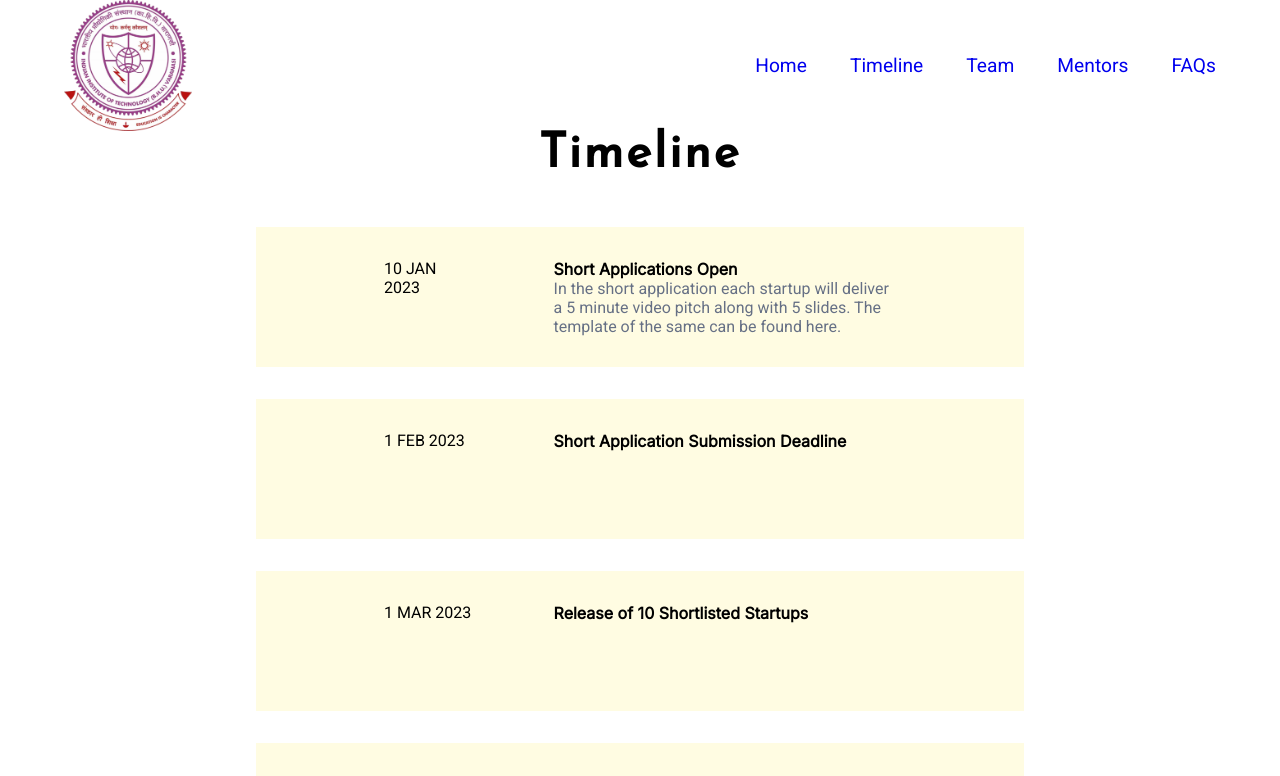
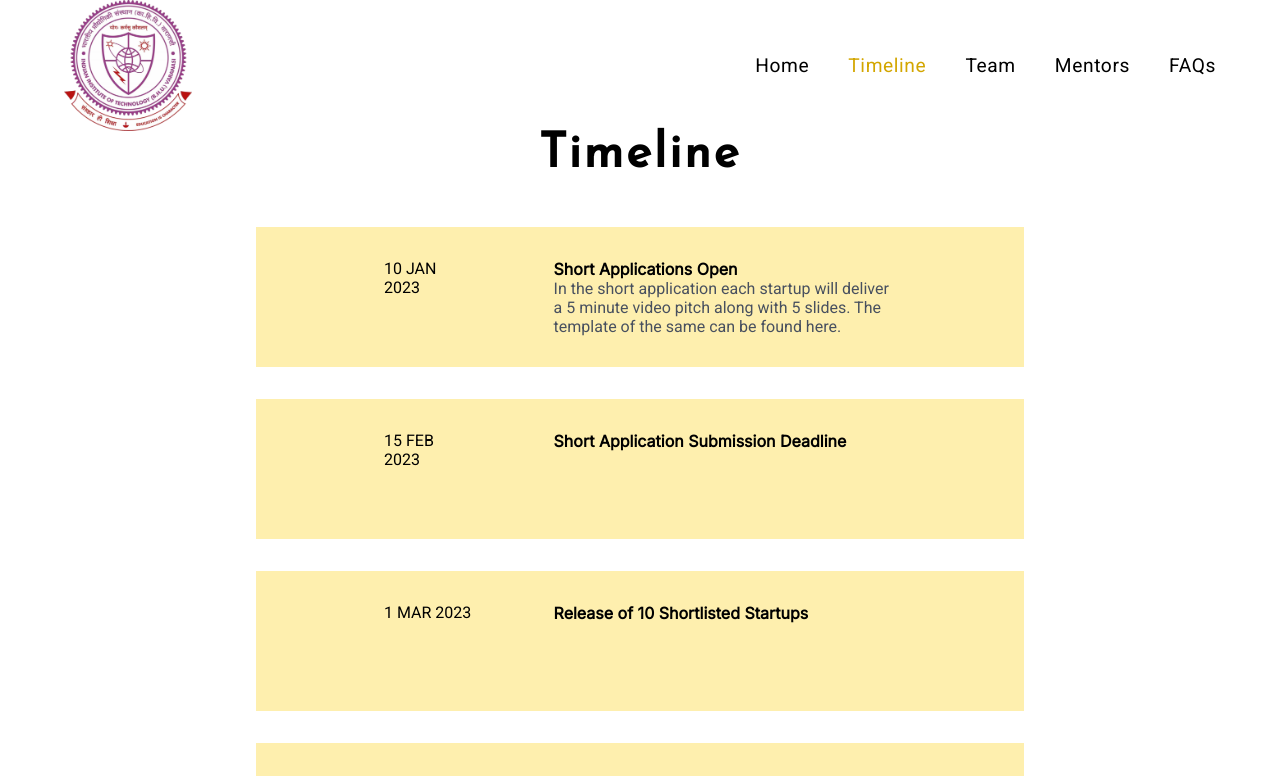
Before and after one commit to bhav-khurana/IIT-BHU-SeedFund, a React (Create React App) app: page /timeline in a window 1280 px wide. Shown: the top 776 px of the page. Built offline with nearby package versions, Linux system fonts and the light colour scheme; a web font is replaced by a local one.

Commit message:
Add Apply Link, FAQs, with minor UI changes

```diff
--- a/src/Component/FAQs.js
+++ b/src/Component/FAQs.js
@@ -18,6 +18,7 @@ const FAQs = ()=>{
                 <FAQ question={"I am an IIT BHU alumni and I graduated last year. Can I apply?"} answer={"IIT BHU Alumni who have graduated in the last 2 years can apply."} />
                 <FAQ question={"What is the selection criteria?"} answer={"One of the most important selection criteria will be whether the startup could have a high probability of receiving subsequent funding from an institutional investor after graduating from the Seed Fund program."} />
                 <FAQ question={"Who can apply?"} answer={"Only students graduating from IIT BHU in the year 2023 can apply now. Students could be Bachelors, or Masters, or IDD, or PhD students. Students who have graduated in the last 2 years can also apply."} />
+                <FAQ question={"Which sectors is the IIT BHU seed fund focusing on?"} answer={"We are focussed to fund startups in the following sectors \n1. Mobility\n2. Climate tech\n3. Agri tech and Agri supply chain\n4. Fintech Applications\n5. Enterprise Software (This includes solutions for analytics, networking, cybersecurity, etc.)\n6. Robotics and AI\n7. Digital Economy Solutions\n8. Waste management and water purification \n9. Defence Tech."} />
             </div>
         </div>
         </>
--- a/src/Component/Home.js
+++ b/src/Component/Home.js
@@ -32,7 +32,7 @@ const Home = ()=>{
             <img src={urgentBro} alt="urgent-bro" className="applyImage" />
             <div className="applyText">Application Deadline : 1 February 2023
             <div className="applyButton">
-                Apply Now
+                <a href="https://forms.gle/v4JuULMoXhMWU3CN9" className="applyLink">Apply Now</a>
             </div>
             </div>
         </div>
--- a/src/Component/Timeline.js
+++ b/src/Component/Timeline.js
@@ -9,8 +9,8 @@ const Timeline = ()=>{
         <>
         <Navbar />
         <div className="heading">Timeline</div>
-        <Step date={"10 JAN 2023"} title={"Short Applications Open"} subtitle={"In the short application each startup will deliver a 5 minute video pitch along with 5 slides. The template of the same can be found here."} />
-        <Step date={"1 FEB 2023"} title={"Short Application Submission Deadline"} subtitle={""} />
+        <Step date={"10 JAN 2023"} title={"Short Applications Open"} subtitle={'In the short application each startup will deliver a 5 minute video pitch along with 5 slides. The template of the same can be found here.'} />
+        <Step date={"15 FEB 2023"} title={"Short Application Submission Deadline"} subtitle={""} />
         <Step date={"1 MAR 2023"} title={"Release of 10 Shortlisted Startups"} subtitle={""} />
         <Step date={"1 APR 2023"} title={"Long Application Submission Deadline"} subtitle={"The founding team will put together a long application with the assistance of a designated mentor, consisting of a presentation with 10–15 slides and a business plan of 5–10 pages. The template for the same can be found here."} />
         <Step date={"April 2023"} title={"Interview of Founding Team with the Investment Committee"} subtitle={"Conducted Throughout the month of April"} />
--- a/src/Css/Home.css
+++ b/src/Css/Home.css
@@ -86,6 +86,11 @@ header {
     letter-spacing: 1px;
     border-radius: 55px;
     background-color: #F5E195;
+}
+
+.applyLink {
+    text-decoration: none;
+    color: black;
 }
 
 @media screen and (max-width:1380px) {
--- a/src/Css/Navstyle.css
+++ b/src/Css/Navstyle.css
@@ -35,6 +35,13 @@
     font-size: 1.2rem;
     text-decoration: none;
     font-family: 'Roboto', sans-serif;
+    color: black;
+    font-weight: 500;
+    letter-spacing: 0.6px;
+}
+
+.activeItem{
+    color: #D3A600;
 }
 @media(max-width:768px){
     .navContainer{
--- a/src/Css/Step.css
+++ b/src/Css/Step.css
@@ -1,6 +1,6 @@
 .step {
     display: flex;
-    background-color: #FFFCE2;
+    background-color: #feefae;
     margin: 2em auto;
     width: 60%;
     height: 140px;
@@ -30,7 +30,7 @@
 .subtitle {
     font-family: 'Roboto', sans-serif;
     line-height: 1.2em;
-    color: #667085;
+    color: #48505f;
     margin-bottom: 2em;
     margin-left: 1em;
 }
```
